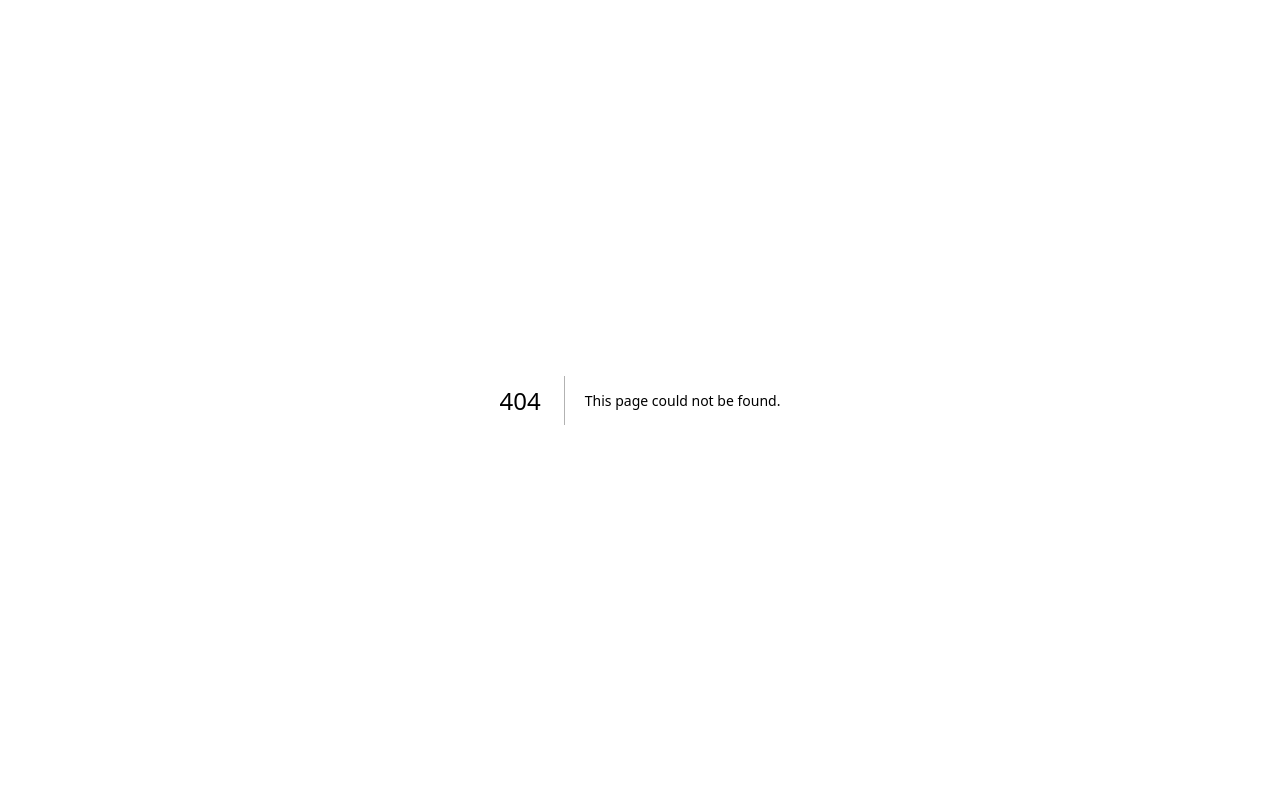
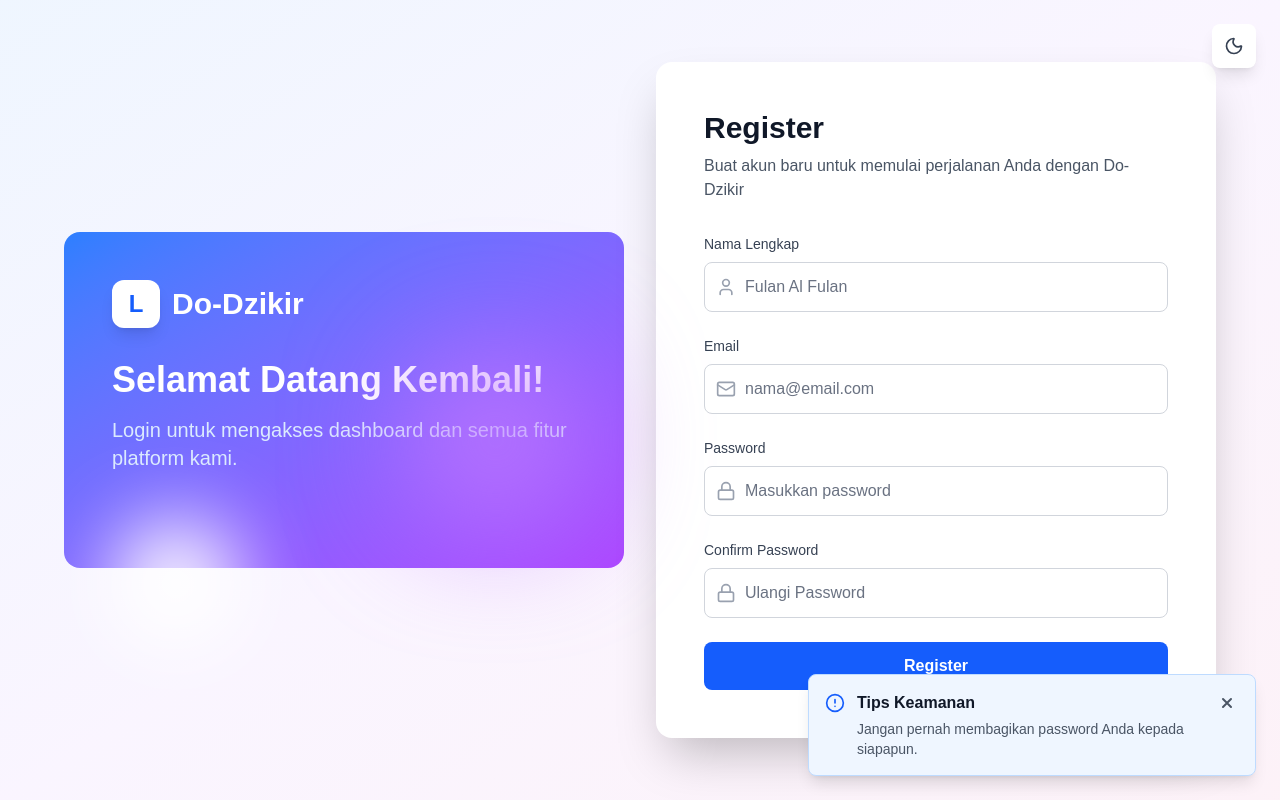
Before and after one commit to DimzsArdiminda/tasbih-counter, a Next.js app: page /auth/register in a window 1280 px wide. Before the commit this address had no page. Built offline with nearby package versions, Linux system fonts and the light colour scheme.

Commit message:
feat: implement registration page and update login links

```diff
--- a/app/auth/login/page.tsx
+++ b/app/auth/login/page.tsx
@@ -13,7 +13,6 @@ export default function LoginPage() {
   const [showPassword, setShowPassword] = useState(false);
   const [email, setEmail] = useState("");
   const [password, setPassword] = useState("");
-  // const [rememberMe, setRememberMe] = useState(false);
   const [error, setError] = useState("");
   const [loading, setLoading] = useState(false);
   const Router = useRouter();
@@ -201,7 +200,7 @@ export default function LoginPage() {
       >
         Belum punya akun?{" "}
         <a
-          href="#"
+          href="/auth/register"
           className={`font-medium ${isDark ? "text-blue-400 hover:text-blue-300" : "text-blue-600 hover:text-blue-700"} transition-colors`}
         >
           Daftar sekarang
--- /dev/null
+++ b/app/auth/register/page.tsx
@@ -0,0 +1,127 @@
+"use client";
+import Field from "@/components/ui/field";
+import { useTheme } from "@/contexts/ThemeContext";
+import React, { useState } from "react";
+import { Mail, Lock, User } from "lucide-react";
+import { useRouter } from "next/navigation";
+import AlertError from "@/components/ui/error";
+
+export default function Register() {
+  const { isDark } = useTheme();
+  const router = useRouter();
+
+  const [email, setEmail] = useState("");
+  const [nama, setNama] = useState("");
+  const [password, setPassword] = useState("");
+  const [confirmPassword, setConfirmPassword] = useState("");
+
+  const [error, setError] = useState("");
+  const [loading, setLoading] = useState(false);
+
+  const handleSubmit = async (e: React.FormEvent) => {
+    e.preventDefault();
+    setLoading(true);
+    setError("");
+
+    if (password !== confirmPassword) {
+      setError("Password tidak sama");
+      setLoading(false);
+      return;
+    }
+
+    try {
+      const res = await fetch("/api/auth/register", {
+        method: "POST",
+        headers: {
+          "Content-Type": "application/json",
+        },
+        body: JSON.stringify({ email, password, nama }),
+      });
+
+      const data = await res.json();
+
+      if (!res.ok) {
+        throw new Error(data.message || "Register gagal");
+      }
+
+      router.push("/auth/login");
+    } catch(error){
+      setError(error instanceof Error ? error.message : "Terjadi kesalahan");
+    }
+  };
+
+  return (
+    <>
+      {error && <AlertError errorMessage={error} />}
+
+      <div className="mb-8">
+        <h2
+          className={`text-3xl font-bold mb-2 ${isDark ? "text-white" : "text-gray-900"}`}
+        >
+          Register
+        </h2>
+        <p className={`${isDark ? "text-gray-400" : "text-gray-600"}`}>
+          Buat akun baru untuk memulai perjalanan Anda dengan Do-Dzikir
+        </p>
+      </div>
+
+      <form onSubmit={handleSubmit} className="space-y-6">
+        <Field
+          id="nama"
+          title="Nama Lengkap"
+          type="text"
+          placeholder="Fulan Al Fulan"
+          value={nama}
+          onChange={(e) => setNama(e.target.value)}
+          icon={User}
+          isDark={isDark}
+          required
+        />
+
+        <Field
+          id="email"
+          title="Email"
+          type="email"
+          placeholder="nama@email.com"
+          value={email}
+          onChange={(e) => setEmail(e.target.value)}
+          icon={Mail}
+          isDark={isDark}
+          required
+        />
+
+        <Field
+          id="password"
+          title="Password"
+          type="password"
+          placeholder="Masukkan password"
+          value={password}
+          onChange={(e) => setPassword(e.target.value)}
+          icon={Lock}
+          isDark={isDark}
+          required
+        />
+
+        <Field
+          id="confirm-password"
+          title="Confirm Password"
+          type="password"
+          placeholder="Ulangi Password"
+          value={confirmPassword}
+          onChange={(e) => setConfirmPassword(e.target.value)}
+          icon={Lock}
+          isDark={isDark}
+          required
+        />
+
+        <button
+          type="submit"
+          disabled={loading}
+          className="w-full py-3 rounded-lg bg-blue-600 text-white font-semibold hover:bg-blue-700 transition"
+        >
+          {loading ? "Loading..." : "Register"}
+        </button>
+      </form>
+    </>
+  );
+}
--- a/components/Header.tsx
+++ b/components/Header.tsx
@@ -1,9 +1,9 @@
 "use client";
 
 import { Moon, Sun, Menu, X } from "lucide-react";
-import { signOut } from "next-auth/react";
+import { signOut, useSession } from "next-auth/react";
 import { useRouter } from "next/navigation";
-
+import Link from "next/link";
 
 interface HeaderProps {
   isDark: boolean;
@@ -19,6 +19,7 @@ export default function Header({
   toggleSidebar,
 }: HeaderProps) {
   const Router = useRouter();
+  const { status } = useSession();
 
   const handleLogout = async () => {
     await signOut({
@@ -60,12 +61,22 @@ export default function Header({
 
           {/* Navigation */}
           <nav className="hidden md:flex items-center gap-6">
+            {status === "authenticated" ? (
               <a
                 href="/dashboard"
                 className={`${isDark ? "text-gray-300 hover:text-white" : "text-gray-600 hover:text-gray-900"} transition-colors`}
               >
                 Dashboard
               </a>
+            ) : (
+
+              <Link
+                href="/"
+                className={`${isDark ? "text-gray-300 hover:text-white" : "text-gray-600 hover:text-gray-900"} transition-colors`}
+              >
+                Home
+              </Link>
+            )}
             <a
               href="#"
               className={`${isDark ? "text-gray-300 hover:text-white" : "text-gray-600 hover:text-gray-900"} transition-colors`}
@@ -100,10 +111,10 @@ export default function Header({
               )}
             </button>
             <button
-              className={`hidden sm:block px-4 py-2 rounded-lg ${isDark ? "bg-red-600 hover:bg-red-700" : "bg-red-500 hover:bg-red-600"} text-white font-medium transition-colors`}
+              className={`hidden sm:block px-4 py-2 rounded-lg ${status === "authenticated" ? (isDark ? "bg-red-600 hover:bg-red-700" : "bg-red-500 hover:bg-red-600") : isDark ? "bg-blue-600 hover:bg-blue-700" : "bg-blue-500 hover:bg-blue-600"} text-white font-medium transition-colors`}
               onClick={handleLogout}
             >
-              Logout
+              {status === "authenticated" ? "Logout" : "Login"}
             </button>
           </div>
         </div>
--- a/components/Sidebar.tsx
+++ b/components/Sidebar.tsx
@@ -94,11 +94,13 @@ export default function Sidebar({
             Ada saran?
           </h3>
 
-          <button
-            className={`w-full px-4 py-2 rounded-lg ${isDark ? "bg-blue-600 hover:bg-blue-700" : "bg-blue-500 hover:bg-blue-600"} text-white text-sm font-medium transition-colors`}
-          >
-            <a href="mailto:dimasardiminda@gmail.com">Hubungi disini</a>
-          </button>
+            <a
+              className={`w-full px-4 py-2 rounded-lg ${isDark ? "bg-blue-600 hover:bg-blue-700" : "bg-blue-500 hover:bg-blue-600"} text-white text-sm font-medium transition-colors`}
+              href="mailto:dimasardiminda@gmail.com"
+            >
+              Hubungi disini
+            </a>
+
         </div>
       </aside>
 
--- a/contexts/ThemeContext.tsx
+++ b/contexts/ThemeContext.tsx
@@ -16,16 +16,21 @@ interface ThemeContextType {
 const ThemeContext = createContext<ThemeContextType | undefined>(undefined);
 
 export function ThemeProvider({ children }: { children: ReactNode }) {
-  // Lazy initialization - only runs once on mount
-  const [isDark, setIsDark] = useState(() => {
-    if (typeof window === "undefined") return false;
+  const [isDark, setIsDark] = useState(false);
+  const [isThemeReady, setIsThemeReady] = useState(false);
+
+  // Load saved theme after mount to keep server/client initial render consistent.
+  useEffect(() => {
     const savedTheme = localStorage.getItem("theme");
-    return savedTheme === "dark";
-  });
+    if (savedTheme === "dark") {
+      setIsDark(true);
+    }
+    setIsThemeReady(true);
+  }, []);
 
   // Apply theme class and save to localStorage when theme changes
   useEffect(() => {
-    if (typeof window === "undefined") return;
+    if (!isThemeReady) return;
 
     if (isDark) {
       document.documentElement.classList.add("dark");
@@ -34,7 +39,7 @@ export function ThemeProvider({ children }: { children: ReactNode }) {
     }
 
     localStorage.setItem("theme", isDark ? "dark" : "light");
-  }, [isDark]);
+  }, [isDark, isThemeReady]);
 
   const toggleTheme = () => setIsDark(!isDark);
 
--- a/proxy.ts
+++ b/proxy.ts
@@ -12,6 +12,6 @@ export default withAuth({
 export const config = {
   matcher: [
     "/dashboard/:path*",
-    "/tasbih/:path*"
+    // "/tasbih/:path*"
   ],
 };
```
Lines whose indentation alone changed are shown as unchanged.
